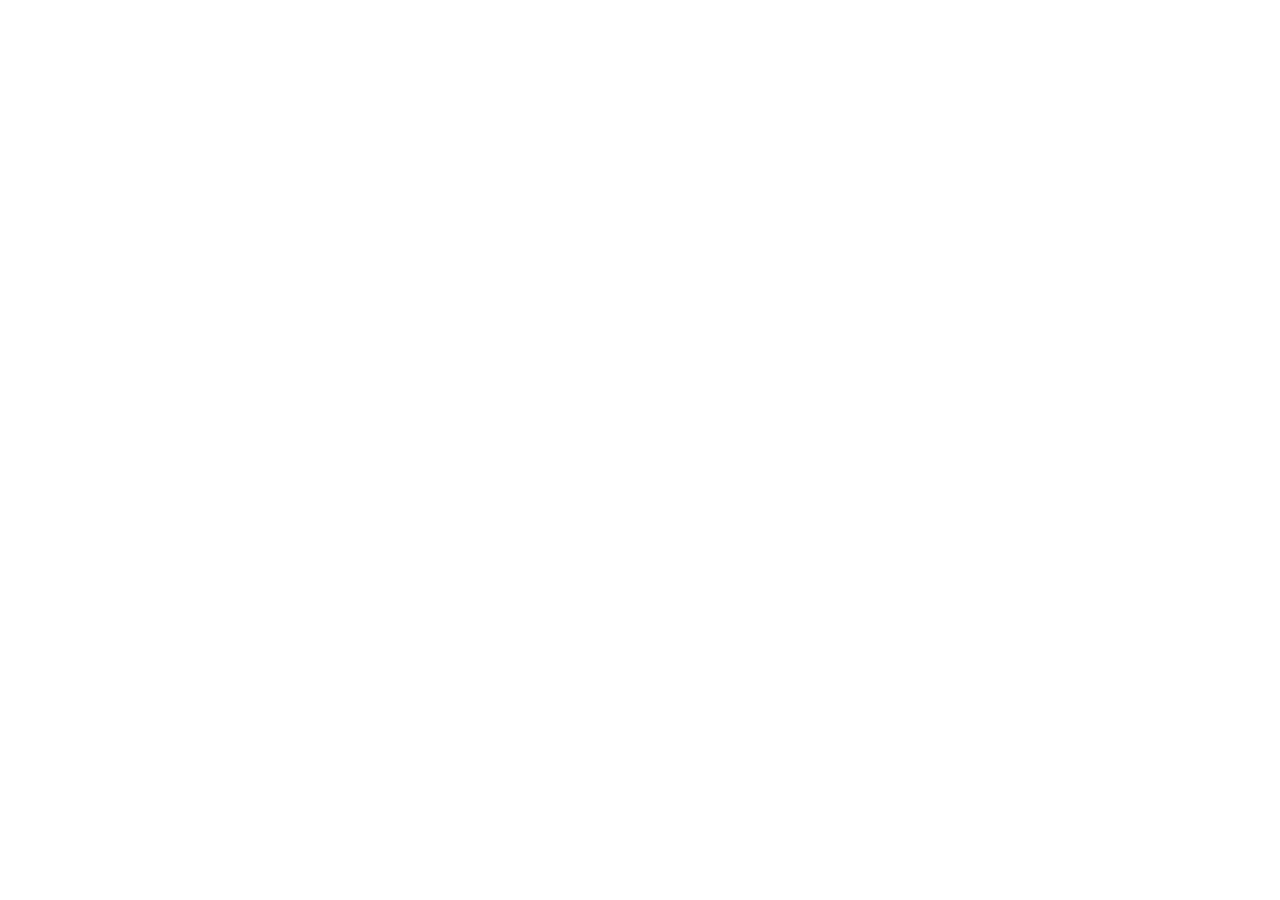
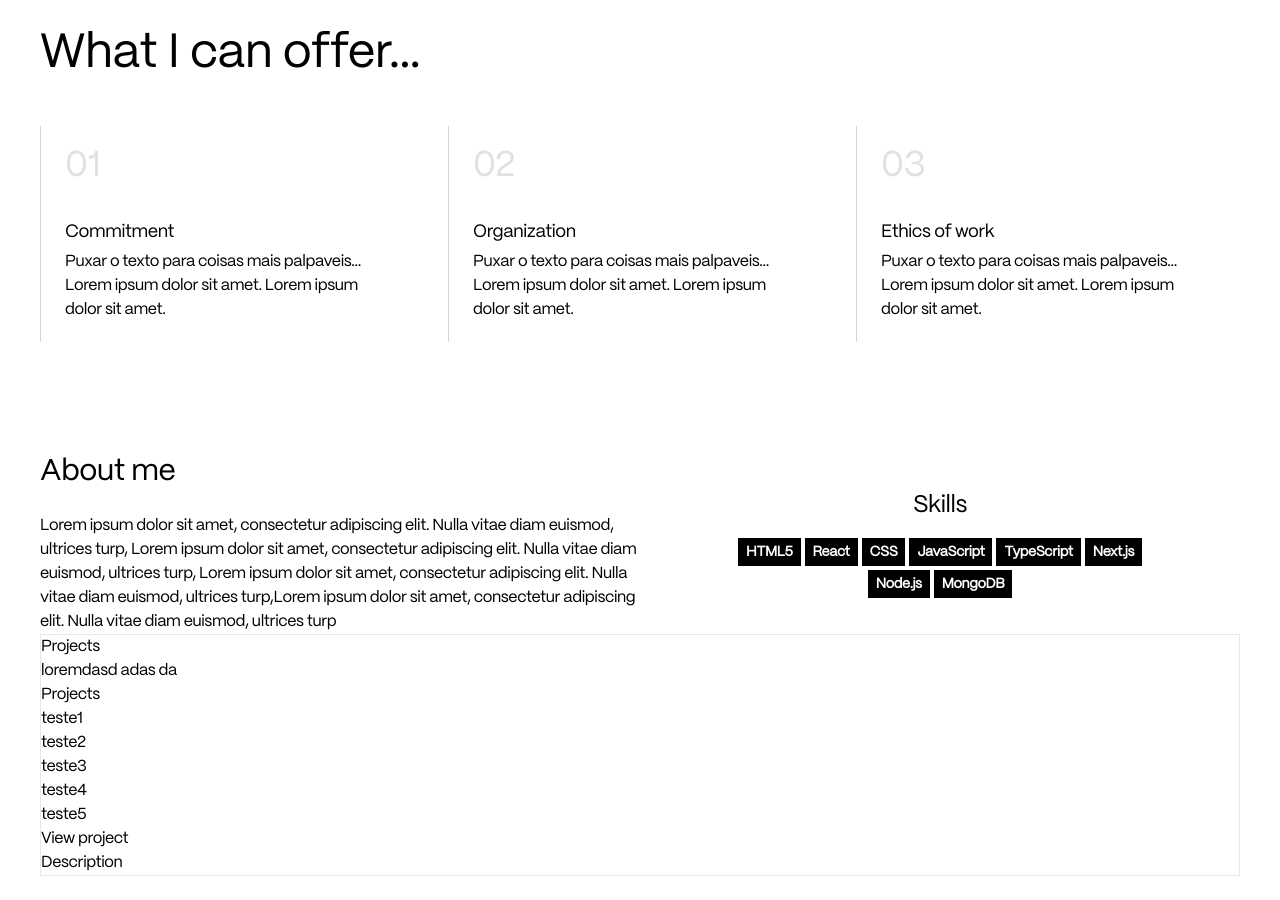
Before and after one commit to vitorMoraes03/portfolio, a Next.js app: page /en-US in a window 1280 px wide. Shown: the part 660-1560 px from the top of the page. Before the commit the page ends 800 px from the top, so only its background shows below. Built offline with nearby package versions, Linux system fonts and the light colour scheme.

Commit message:
feat: offer

```diff
--- a/app/[locale]/layout.tsx
+++ b/app/[locale]/layout.tsx
@@ -31,7 +31,7 @@
 
   return (
     <html lang={locale}>
-      <body className="font-regular xs:px-7 xs:py-4 px-4 py-4 md:px-10 md:py-6">
+      <body className="font-regular xs:px-7 xs:py-4 px-4 py-4 tracking-tight md:px-10 md:py-6">
         <NextIntlClientProvider
           locale={locale}
           messages={messages}
--- a/app/[locale]/page.tsx
+++ b/app/[locale]/page.tsx
@@ -1,7 +1,10 @@
 'use client';
+
 import Bio from '@/components/bio';
 import Header from '@/components/header';
 import Hero from '@/components/hero';
+import Offer from '@/components/offer';
+import Projects from '@/components/projects';
 
 export default function Home() {
   return (
@@ -9,7 +12,9 @@
       <Header />
       <main>
         <Hero />
+        <Offer />
         <Bio />
+        <Projects />
       </main>
     </div>
   );
--- a/messages/en-US.json
+++ b/messages/en-US.json
@@ -13,11 +13,41 @@
     "engineer": "Front End Developer",
     "text": "Lorem ipsum dolor sit amet, 😀 consectetur adipiscing 🚀 elit. Nulla vitae diam 🌟 euismod."
   },
+  "Offer": {
+    "title": "What I can offer...",
+    "items": [
+      {
+        "span": "01",
+        "title": "Commitment",
+        "text": "Puxar o texto para coisas mais palpaveis... Lorem ipsum dolor sit amet. Lorem ipsum dolor sit amet."
+      },
+      {
+        "span": "02",
+        "title": "Organization",
+        "text": "Puxar o texto para coisas mais palpaveis... Lorem ipsum dolor sit amet. Lorem ipsum dolor sit amet."
+      },
+      {
+        "span": "03",
+        "title": "Ethics of work",
+        "text": "Puxar o texto para coisas mais palpaveis... Lorem ipsum dolor sit amet. Lorem ipsum dolor sit amet."
+      }
+    ]
+  },
   "Bio": {
     "title": "About me",
     "text": "Lorem ipsum dolor sit amet, consectetur adipiscing elit. Nulla vitae diam euismod, ultrices turp, Lorem ipsum dolor sit amet, consectetur adipiscing elit. Nulla vitae diam euismod, ultrices turp, Lorem ipsum dolor sit amet, consectetur adipiscing elit. Nulla vitae diam euismod, ultrices turp,Lorem ipsum dolor sit amet, consectetur adipiscing elit. Nulla vitae diam euismod, ultrices turp",
     "skills": "Skills",
-    "certificate": "Certificates"
+    "certificate": "Certificates",
+    "arrayOfSkills": [
+      "HTML5",
+      "React",
+      "CSS",
+      "JavaScript",
+      "TypeScript",
+      "Next.js",
+      "Node.js",
+      "MongoDB"
+    ]
   },
   "Projects": {
     "title": "Projects",
@@ -32,7 +62,18 @@
         "description": "Lorem ipsum dolor sit amet, consectetur adipiscing elit. Nulla vitae diam euismod, ultrices turp, Lorem ipsum dolor sit amet, consectetur adipiscing elit. Nulla vitae diam euismod, ultrices turp, Lorem ipsum dolor sit amet, consectetur adipiscing elit. Nulla vitae diam euismod, ultrices turp,Lorem ipsum dolor sit amet, consectetur adipiscing elit. Nulla vitae diam euismod, ultrices turp",
         "purpose": "Lorem ipsum dolor sit amet, consectetur adipiscing elit. Nulla vitae diam euismod, ultrices turp, Lorem ipsum dolor sit amet, consectetur adipiscing elit. Nulla vitae diam euismod, ultrices turp, Lorem ipsum dolor sit amet, consectetur adipiscing elit. Nulla vitae diam euismod, ultrices turp,Lorem ipsum dolor sit amet, consectetur adipiscing elit. Nulla vitae diam euismod, ultrices turp",
         "problems": "Lorem ipsum dolor sit amet, consectetur adipiscing elit. Nulla vitae diam euismod, ultrices turp, Lorem ipsum dolor sit amet, consectetur adipiscing elit. Nulla vitae diam euismod, ultrices turp, Lorem ipsum dolor sit amet, consectetur adipiscing elit. Nulla vitae diam euismod, ultrices turp,Lorem ipsum dolor sit amet, consectetur adipiscing elit. Nulla vitae diam euismod, ultrices turp",
-        "repoUrl": "/teste"
+        "repoUrl": "/teste",
+        "imageUrl": "/teste",
+        "arrayOfSkills": [
+          "HTML5",
+          "React",
+          "CSS",
+          "JavaScript",
+          "TypeScript",
+          "Next.js",
+          "Node.js",
+          "MongoDB"
+        ]
       }
     ]
   },
--- a/messages/pt-BR.json
+++ b/messages/pt-BR.json
@@ -13,11 +13,41 @@
     "engineer": "Desenvolvedor Front End",
     "text": "Lorem ipsum dolor sit amet, 😀 consectetur adipiscing 🚀 elit. Nulla vitae diam 🌟 euismod."
   },
+  "Offer": {
+    "title": "O que eu posso oferecer...",
+    "items": [
+      {
+        "span": "01",
+        "title": "Comprometimento",
+        "text": "Puxar o texto para coisas mais palpaveis... Lorem ipsum dolor sit amet. Lorem ipsum dolor sit amet."
+      },
+      {
+        "span": "02",
+        "title": "Organização",
+        "text": "Puxar o texto para coisas mais palpaveis... Lorem ipsum dolor sit amet. Lorem ipsum dolor sit amet."
+      },
+      {
+        "span": "03",
+        "title": "Ética de trabalho",
+        "text": "Puxar o texto para coisas mais palpaveis... Lorem ipsum dolor sit amet. Lorem ipsum dolor sit amet."
+      }
+    ]
+  },
   "Bio": {
     "title": "Sobre mim",
     "text": "Lorem ipsum dolor sit amet, consectetur adipiscing elit. Nulla vitae diam euismod, ultrices turp, Lorem ipsum dolor sit amet, consectetur adipiscing elit. Nulla vitae diam euismod, ultrices turp, Lorem ipsum dolor sit amet, consectetur adipiscing elit. Nulla vitae diam euismod, ultrices turp, Lorem ipsum dolor sit amet, consectetur adipiscing elit. Nulla vitae diam euismod, ultrices turp",
     "skills": "Habilidades",
-    "certificate": "Certificados"
+    "certificate": "Certificados",
+    "arrayOfSkills": [
+      "HTML5",
+      "React",
+      "CSS",
+      "JavaScript",
+      "TypeScript",
+      "Next.js",
+      "Node.js",
+      "MongoDB"
+    ]
   },
   "Projects": {
     "title": "Projetos",
@@ -32,7 +62,18 @@
         "description": "Lorem ipsum dolor sit amet, consectetur adipiscing elit. Nulla vitae diam euismod, ultrices turp, Lorem ipsum dolor sit amet, consectetur adipiscing elit. Nulla vitae diam euismod, ultrices turp, Lorem ipsum dolor sit amet, consectetur adipiscing elit. Nulla vitae diam euismod, ultrices turp, Lorem ipsum dolor sit amet, consectetur adipiscing elit. Nulla vitae diam euismod, ultrices turp",
         "purpose": "Lorem ipsum dolor sit amet, consectetur adipiscing elit. Nulla vitae diam euismod, ultrices turp, Lorem ipsum dolor sit amet, consectetur adipiscing elit. Nulla vitae diam euismod, ultrices turp, Lorem ipsum dolor sit amet, consectetur adipiscing elit. Nulla vitae diam euismod, ultrices turp, Lorem ipsum dolor sit amet, consectetur adipiscing elit. Nulla vitae diam euismod, ultrices turp",
         "problems": "Lorem ipsum dolor sit amet, consectetur adipiscing elit. Nulla vitae diam euismod, ultrices turp, Lorem ipsum dolor sit amet, consectetur adipiscing elit. Nulla vitae diam euismod, ultrices turp, Lorem ipsum dolor sit amet, consectetur adipiscing elit. Nulla vitae diam euismod, ultrices turp, Lorem ipsum dolor sit amet, consectetur adipiscing elit. Nulla vitae diam euismod, ultrices turp",
-        "repoUrl": "/teste"
+        "repoUrl": "/teste",
+        "imageUrl": "/teste",
+        "arrayOfSkills": [
+          "HTML5",
+          "React",
+          "CSS",
+          "JavaScript",
+          "TypeScript",
+          "Next.js",
+          "Node.js",
+          "MongoDB"
+        ]
       }
     ]
   },
--- a/src/components/bio.tsx
+++ b/src/components/bio.tsx
@@ -1,9 +1,44 @@
+import { useTranslations } from 'next-intl';
+
 function Bio() {
+  const t = useTranslations('Bio');
+  const skills = [
+    t('arrayOfSkills.0'),
+    t('arrayOfSkills.1'),
+    t('arrayOfSkills.2'),
+    t('arrayOfSkills.3'),
+    t('arrayOfSkills.4'),
+    t('arrayOfSkills.5'),
+    t('arrayOfSkills.6'),
+    t('arrayOfSkills.7'),
+  ];
+
   return (
-    <div>
-      teste
-    </div>
-  )
-};
+    <section className="grid grid-cols-1 sm:grid-cols-2">
+      <div>
+        <h2 className="text-3xl">{t('title')}</h2>
+        <div className="pt-6">
+          <p>{t('text')}</p>
+        </div>
+      </div>
+      <div className="flex flex-col items-center justify-center text-center">
+        <h2 className="text-2xl">{t('skills')}</h2>
+        <div className="w-3/4 pt-4">
+          <ul className="flex flex-wrap justify-center gap-1">
+            {skills.map((skill) => (
+              <li
+                key={skill}
+                className="bg-black px-2 py-1 text-sm font-semibold text-white"
+              >
+                {skill}
+              </li>
+            ))}
+          </ul>
+        </div>
+        {/* <div>{t('certificate')}</div> */}
+      </div>
+    </section>
+  );
+}
 
 export default Bio;
--- /dev/null
+++ b/src/components/offer.tsx
@@ -0,0 +1,62 @@
+import { useTranslations } from 'next-intl';
+
+function Offer() {
+  const t = useTranslations('Offer');
+  const arrayOfItems = [
+    {
+      span: t('items.0.span'),
+      title: t('items.0.title'),
+      text: t('items.0.text'),
+    },
+    {
+      span: t('items.1.span'),
+      title: t('items.1.title'),
+      text: t('items.1.text'),
+    },
+    {
+      span: t('items.2.span'),
+      title: t('items.2.title'),
+      text: t('items.2.text'),
+    },
+  ];
+
+  return (
+    <div className="py-28">
+      <div className="text-3xl lg:text-5xl">
+        <h2>{t('title')}</h2>
+      </div>
+      <div className="grid grid-cols-1 pt-12 sm:grid-cols-3 sm:gap-6">
+        {arrayOfItems.map((item) => (
+          <OfferItem
+            key={`${item.span}-${item.title}`}
+            span={item.span}
+            title={item.title}
+            text={item.text}
+          />
+        ))}
+      </div>
+    </div>
+  );
+}
+
+function OfferItem({
+  span,
+  title,
+  text,
+}: {
+  span: string;
+  title: string;
+  text: string;
+}) {
+  return (
+    <div className="border-b border-b-gray-300 py-5 sm:border-b-0 sm:border-l sm:border-l-gray-300 sm:pl-6">
+      <span className="text-4xl text-gray-300 opacity-70">
+        {span}
+      </span>
+      <h4 className="pt-8 text-lg ">{title}</h4>
+      <p className="max-w-xs pt-1">{text}</p>
+    </div>
+  );
+}
+
+export default Offer;
--- /dev/null
+++ b/src/components/projects.tsx
@@ -0,0 +1,59 @@
+import { useTranslations } from 'next-intl';
+
+function Projects() {
+  const t = useTranslations('Projects');
+
+  const arrayForTest = [
+    'teste1',
+    'teste2',
+    'teste3',
+    'teste4',
+    'teste5',
+  ];
+
+  // "Projects": {
+  //     "title": "Projects",
+  //     "link": "View project",
+  //     "description": "Description",
+  //     "purpose": "Project Purpose and Goal",
+  //     "problems": "Problems and Tought Process",
+  //     "repository": "Git hub repository",
+  //     "projects": [
+  //       {
+  //         "name": "Project 1",
+  //         "description": "Lorem ipsum dolor sit amet, consectetur adipiscing elit. Nulla vitae diam euismod, ultrices turp, Lorem ipsum dolor sit amet, consectetur adipiscing elit. Nulla vitae diam euismod, ultrices turp, Lorem ipsum dolor sit amet, consectetur adipiscing elit. Nulla vitae diam euismod, ultrices turp,Lorem ipsum dolor sit amet, consectetur adipiscing elit. Nulla vitae diam euismod, ultrices turp",
+  //         "purpose": "Lorem ipsum dolor sit amet, consectetur adipiscing elit. Nulla vitae diam euismod, ultrices turp, Lorem ipsum dolor sit amet, consectetur adipiscing elit. Nulla vitae diam euismod, ultrices turp, Lorem ipsum dolor sit amet, consectetur adipiscing elit. Nulla vitae diam euismod, ultrices turp,Lorem ipsum dolor sit amet, consectetur adipiscing elit. Nulla vitae diam euismod, ultrices turp",
+  //         "problems": "Lorem ipsum dolor sit amet, consectetur adipiscing elit. Nulla vitae diam euismod, ultrices turp, Lorem ipsum dolor sit amet, consectetur adipiscing elit. Nulla vitae diam euismod, ultrices turp, Lorem ipsum dolor sit amet, consectetur adipiscing elit. Nulla vitae diam euismod, ultrices turp,Lorem ipsum dolor sit amet, consectetur adipiscing elit. Nulla vitae diam euismod, ultrices turp",
+  //         "repoUrl": "/teste"
+  //       }
+  //     ]
+  //   },
+
+  return (
+    <section className="border">
+      <div>
+        <h3>{t('title')}</h3>
+        <p>loremdasd adas da</p>
+      </div>
+      <div>
+        <h2>{t('title')}</h2>
+        <div>
+          <ul>
+            {arrayForTest.map((item) => (
+              <li key={item}>{item}</li>
+            ))}
+          </ul>
+        </div>
+        <div>
+          <button>{t('link')}</button>
+        </div>
+        <div>
+          <p>{t('description')}</p>
+        </div>
+      </div>
+      <div></div>
+    </section>
+  );
+}
+
+export default Projects;
```
